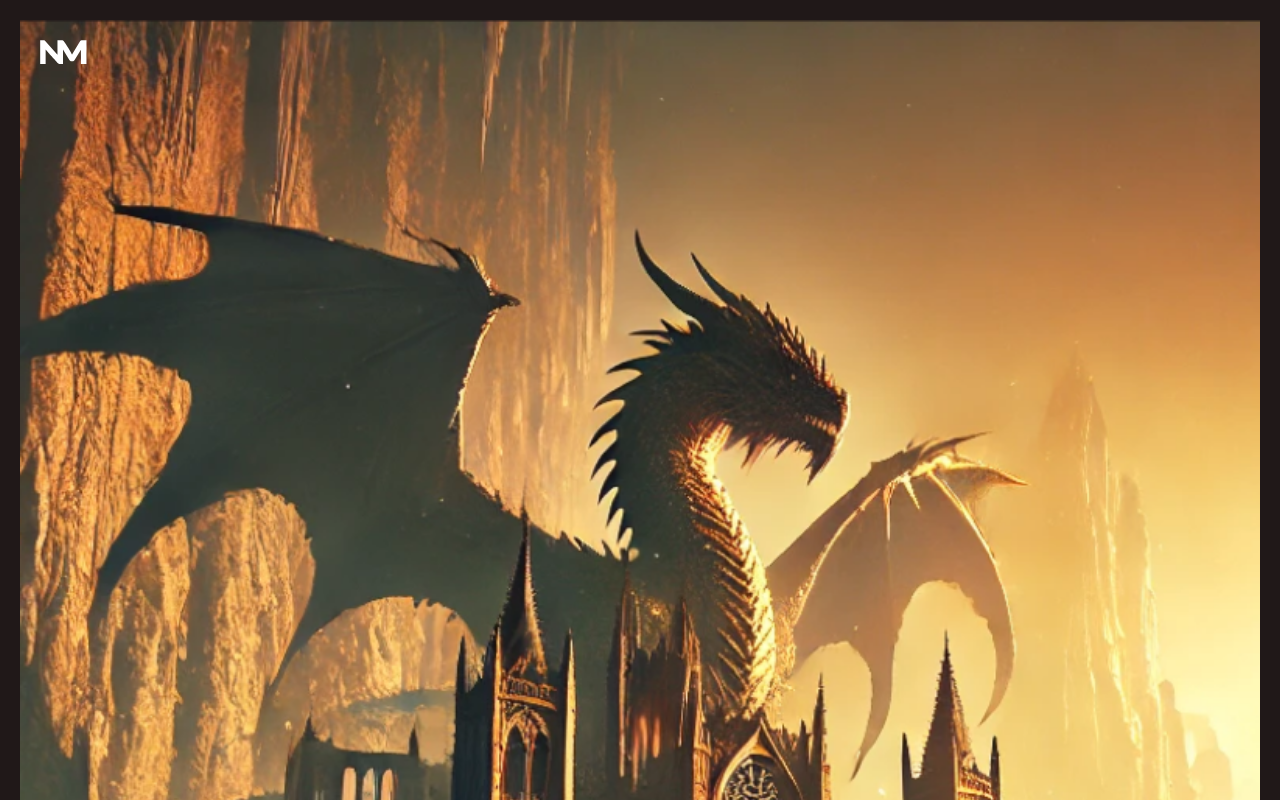
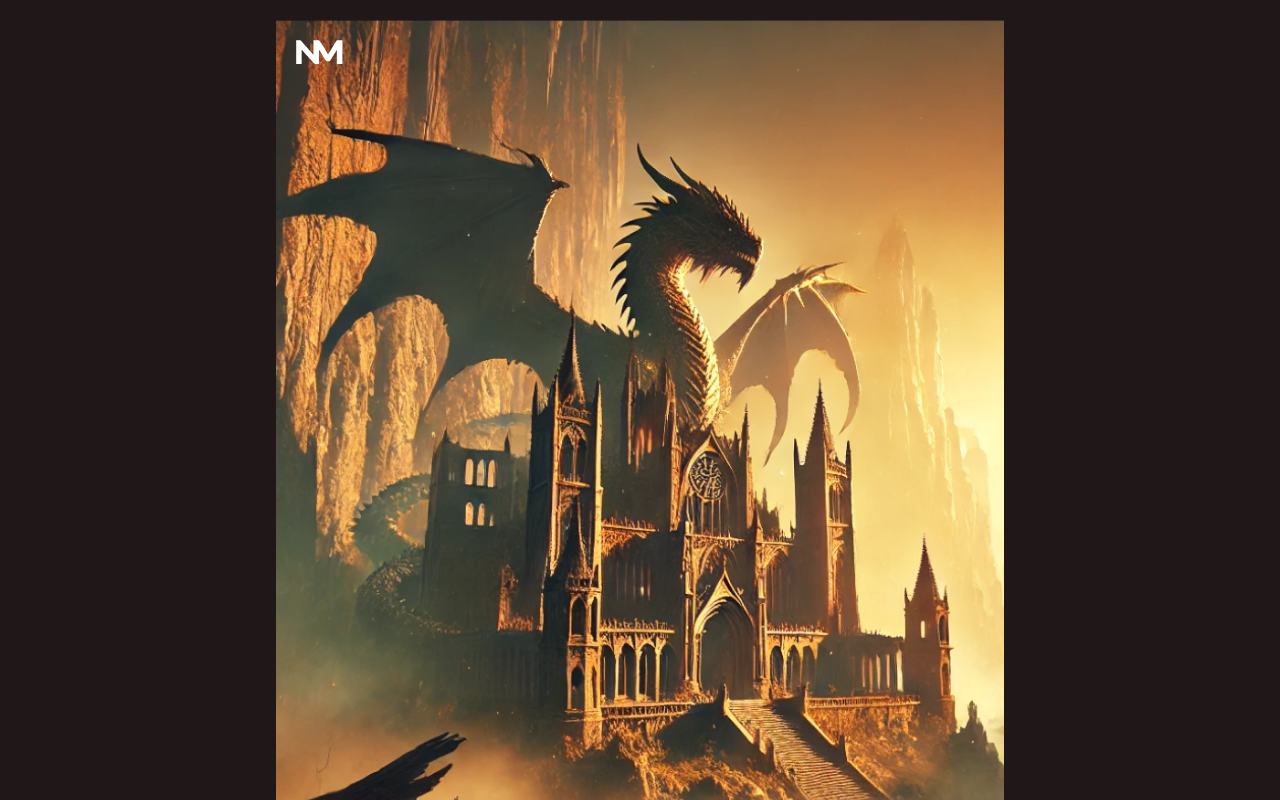
Before and after one commit to AlexandrBochev/nick-mine-inc, a Next.js app: page / in a window 1280 px wide. Shown: the top 800 px of the page. Built offline with nearby package versions, Linux system fonts and the light colour scheme.

Commit message:
Added sm screen

```diff
--- a/tailwind.config.ts
+++ b/tailwind.config.ts
@@ -8,6 +8,7 @@ export default {
   ],
   theme: {
     screens: {
+      sm: "768px",
       md: "1200",
       lg: "1800",
     },
```
